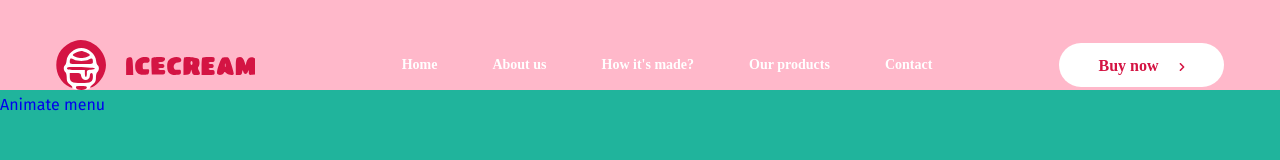
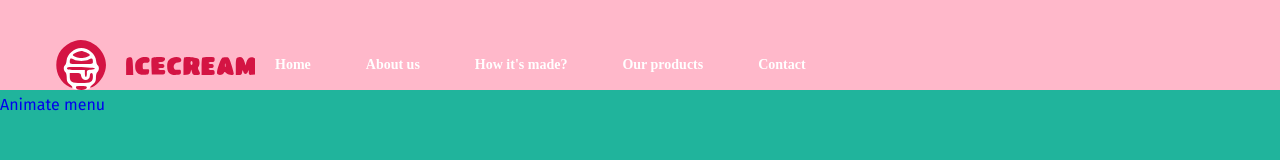
Before and after one commit to vokur13/ice-cream-draft, a plain HTML site: page index.html in a window 1280 px wide. Drawn offline with nearby package versions, Linux system fonts and the light colour scheme.

Commit message:
outlay added

```diff
--- a/index.html
+++ b/index.html
@@ -57,10 +57,11 @@
           </svg>
         </button>
 
-        <div class="nav__menu" id="nav__menu" data-menu>
+        <div class="nav__thumb">
 
           <!-- Buy Now Modal Button -->
-          <button type="button" class="btn header__mdl">
+
+          <button type="button" class="btn header__mdl is-hidden" data-modal-button>
             <span class="header__mdl--env">Buy now</span>
             <span class="header__mdl--thmb">
               <svg class="header__mdl--arrow" width="6" height="8">
@@ -68,6 +69,8 @@
               </svg>
             </span>
           </button>
+
+        <div class="nav__menu" id="nav__menu" data-menu>
 
           <!-- Navigation Menu -->
           <ul class="nav__list">
@@ -90,23 +93,17 @@
 
         </div>
 
+        </div>
+
     </nav>
 
-    <!-- Buy Now Modal Button Tablet-->
-    <!-- <button type="button" class="btn header__mdl--tablet" data-mdl-btn>
-      <span class="header__mdl--env">Buy now</span>
-    <span class="header__mdl--thmb">
-      <svg class="header__mdl--arrow" width="6" height="8">
-        <use href="/src/images/icons.svg#arrow-right"></use>
-      </svg>
-    </span>
-    </button> -->
+  </div>
 
-  </div>
 </header>
 
     <main>
       <a href="./animate-menu.html">Animate menu</a>
+
     </main>
     <script src="./js/header.js" type="module"></script>
     <script src="./js/mobile-menu.js" type="module"></script>
--- a/sass/layout/_header.scss
+++ b/sass/layout/_header.scss
@@ -150,7 +150,13 @@
     }
   }
 
-  // .nav__button
+  &.__thumb {
+    outline: 1px solid blue;
+    background-color: red;
+    @include mq(mobile) {
+      display: block;
+    }
+  }
 
   &__button {
     background-color: transparent;
--- a/sass/utils/_classes.scss
+++ b/sass/utils/_classes.scss
@@ -1,6 +1,6 @@
 // Helper classes
 
-.visually-hidden {
+.is-hidden {
   position: absolute;
   white-space: nowrap;
   width: 1px;
```
Also changed, not shown: js/mobile-menu.js (+12 -11 lines), .prettierrc.json (deleted), css/index.css, css/index.min.css, 3 other files. Lines whose indentation alone changed are shown as unchanged.
